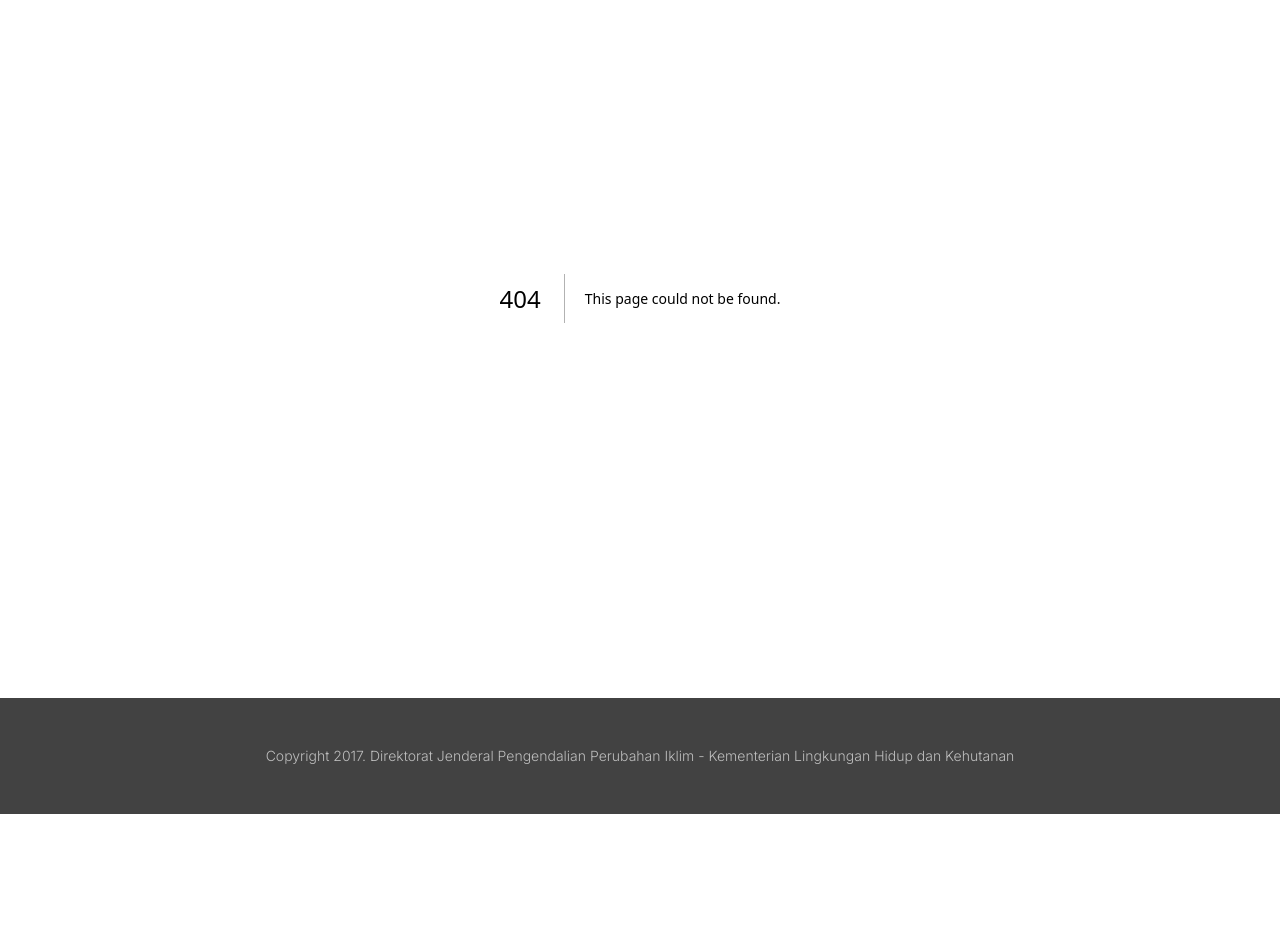
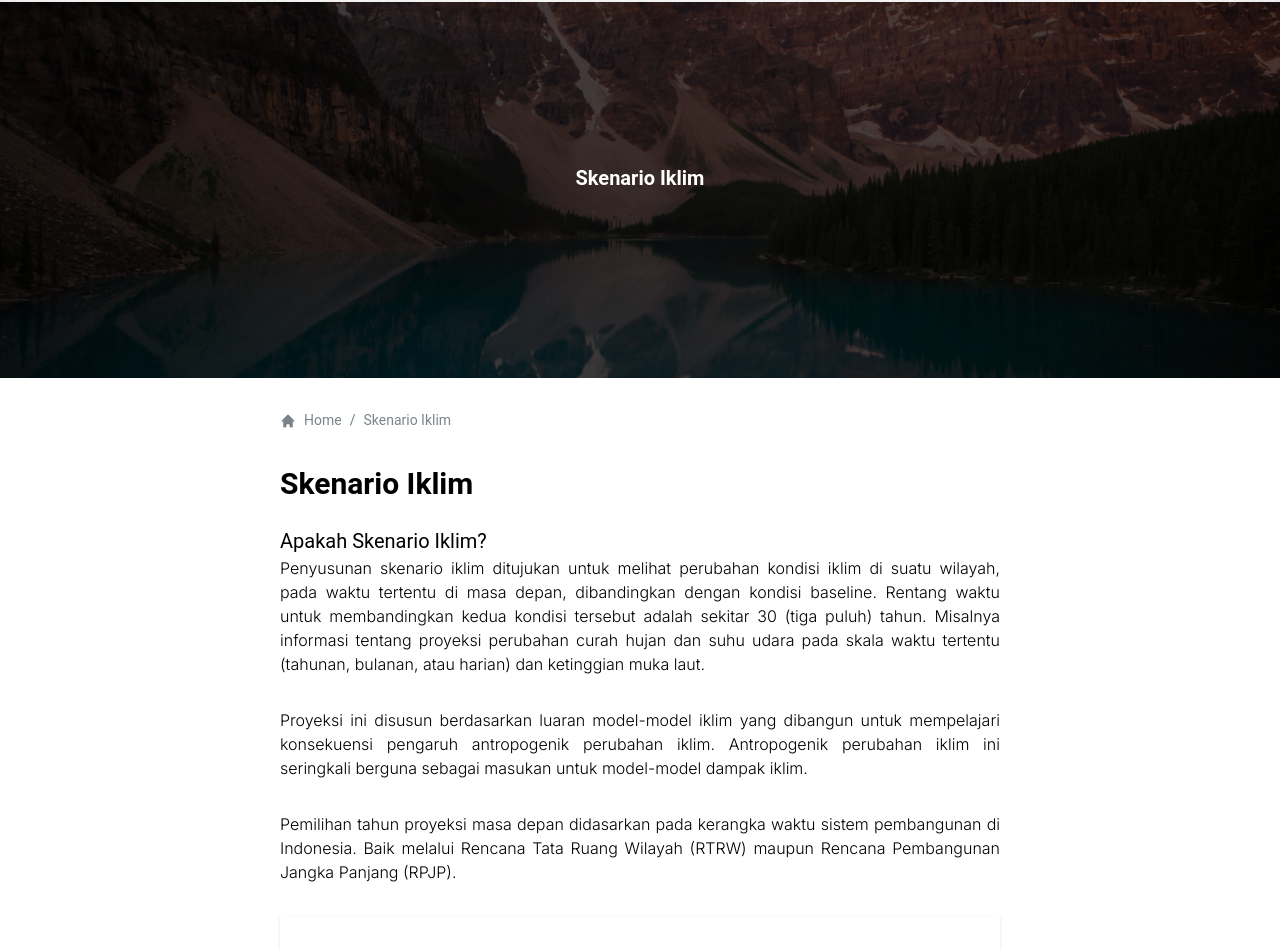
Before and after one commit to arrafiialfa/kcpi-next, a Next.js app: page /info-iklim/skenario-iklim in a window 1280 px wide. Before the commit this address had no page. Shown: the part 102-1052 px from the top of the page. Before the commit the page ends 916 px from the top, so only its background shows below. Built offline with nearby package versions, Linux system fonts and the light colour scheme.

Commit message:
added skenario iklim page

```diff
--- /dev/null
+++ b/src/app/info-iklim/skenario-iklim/page.tsx
@@ -0,0 +1,131 @@
+"use client";
+
+import PageLayout from "@/components/PageLayout";
+import { Typography, Button } from "@material-tailwind/react";
+import Image from "next/image";
+import Link from "next/link";
+
+export default function PerubahanIklim() {
+  return (
+    <main>
+      <section>
+        <div className="relative h-96 w-full mt-24 overflow-clip anima">
+          <Image
+            src="/images/tentang/photo-test.avif"
+            alt="image 1"
+            fill={true}
+            objectFit="cover"
+          />
+          <div className="absolute inset-0 grid h-full w-full place-items-center bg-black/70 py-6">
+            <div className="w-3/4 text-center md:w-2/4">
+              <Typography variant="h1" color="white" className="mb-4 text-xl ">
+                Skenario Iklim
+              </Typography>
+            </div>
+          </div>
+        </div>
+      </section>
+      <section>
+        <PageLayout
+          className="mt-8"
+          routes={[
+            {
+              route: "/",
+              label: "Home",
+              icon: (
+                <svg
+                  xmlns="http://www.w3.org/2000/svg"
+                  className="h-4 w-4"
+                  viewBox="0 0 20 20"
+                  fill="currentColor"
+                >
+                  <path d="M10.707 2.293a1 1 0 00-1.414 0l-7 7a1 1 0 001.414 1.414L4 10.414V17a1 1 0 001 1h2a1 1 0 001-1v-2a1 1 0 011-1h2a1 1 0 011 1v2a1 1 0 001 1h2a1 1 0 001-1v-6.586l.293.293a1 1 0 001.414-1.414l-7-7z" />
+                </svg>
+              ),
+            },
+            {
+              label: "Skenario Iklim",
+            },
+          ]}
+        >
+          <div>
+            <Typography variant="h3" className="mb-6 font-bold">
+              Skenario Iklim
+            </Typography>
+            <Typography variant="h5" className="font-normal mb06">
+              Apakah Skenario Iklim?
+            </Typography>
+            <div className="font-light text-justify">
+              <p className="mb-8">
+                Penyusunan skenario iklim ditujukan untuk melihat perubahan
+                kondisi iklim di suatu wilayah, pada waktu tertentu di masa
+                depan, dibandingkan dengan kondisi baseline. Rentang waktu untuk
+                membandingkan kedua kondisi tersebut adalah sekitar 30 (tiga
+                puluh) tahun. Misalnya informasi tentang proyeksi perubahan
+                curah hujan dan suhu udara pada skala waktu tertentu (tahunan,
+                bulanan, atau harian) dan ketinggian muka laut.
+              </p>
+              <p className="mb-8">
+                Proyeksi ini disusun berdasarkan luaran model-model iklim yang
+                dibangun untuk mempelajari konsekuensi pengaruh antropogenik
+                perubahan iklim. Antropogenik perubahan iklim ini seringkali
+                berguna sebagai masukan untuk model-model dampak iklim.
+              </p>
+              <p className="mb-8">
+                Pemilihan tahun proyeksi masa depan didasarkan pada kerangka
+                waktu sistem pembangunan di Indonesia. Baik melalui Rencana Tata
+                Ruang Wilayah (RTRW) maupun Rencana Pembangunan Jangka Panjang
+                (RPJP).
+              </p>
+            </div>
+            <div>
+              <div className="mb-8 p-6 shadow">
+                <Image
+                  src="/images/infoiklim/skenarioiklim.png"
+                  alt="temperature statistics for the last 30 years"
+                  height={500}
+                  width={1500}
+                />
+              </div>
+            </div>
+            <Typography variant="h5" className="font-normal mb06">
+              Apakah Skenario Iklim?
+            </Typography>
+            <div className="text-justify font-light">
+              <p className="mb-8">
+                RCP – Representative Concentration Pathways adalah generasi
+                terkini dari skenario yang menyediakan masukan mengenai
+                model-model iklim. Skenario Iklim telah lama digunakan oleh para
+                perencana dan pembuat keputusan untuk menganalisis situasi yang
+                pengaruhnya tidak menentu (uncertain). Dalam riset iklim,
+                skenario emisi digunakan untuk menggali seberapa jauh kontribusi
+                manusia untuk perubahan iklim di masa depan yang dilihat melalui
+                faktor-faktor tertentu seperti: pertumbuhan penduduk,
+                pembangunan ekonomi, dan pengembangan teknologi baru.
+              </p>
+              <p className="mb-8">
+                Proyeksi skenario kondisi sosial dan ekonomi mendatang juga
+                digunakan untuk menggali seberapa jauh dampak perubahan iklim
+                pada perubahan kondisi dunia, misalnya: perubahan jumlah orang
+                miskin di masa depan. Penggunaan skenario iklim ini tidak
+                dimaksudkan untuk memprediksi masa yang akan datang, akan tetapi
+                untuk memproyeksikan dampak-dampak yang akan terjadi di masa
+                mendatang akibat perubahan iklim.
+              </p>
+            </div>
+            <div>
+              <div className="mb-8 p-6 shadow">
+                <Image
+                  src="/images/infoiklim/skenarioiklim2.png"
+                  alt="temperature statistics for the last 30 years"
+                  height={500}
+                  width={1500}
+                />
+              </div>
+            </div>
+          </div>
+        </PageLayout>
+      </section>
+    </main>
+  );
+}
--- a/src/app/tentang/tentang-knowledge-centre/page.tsx
+++ b/src/app/tentang/tentang-knowledge-centre/page.tsx
@@ -7,10 +7,11 @@ import FeedbackForm from "@/components/forms/FeedbackForm";
 
 export default function AboutKnowledgeCentre() {
   const sectionStlye = "xl:w-3/5 lg:w-3/4 px-6 py-12 md:py-24 mx-auto";
+
   return (
     <main>
       <section>
-        <div className="relative h-96 w-full mt-24">
+        <div className="relative h-96 w-full mt-24 overflow-clip anima">
           <Image
             src="/images/tentang/photo-test.avif"
             alt="image 1"
```
Also changed, not shown: public/images/infoiklim/skenarioiklim.png (added), public/images/infoiklim/skenarioiklim2.png (added).
